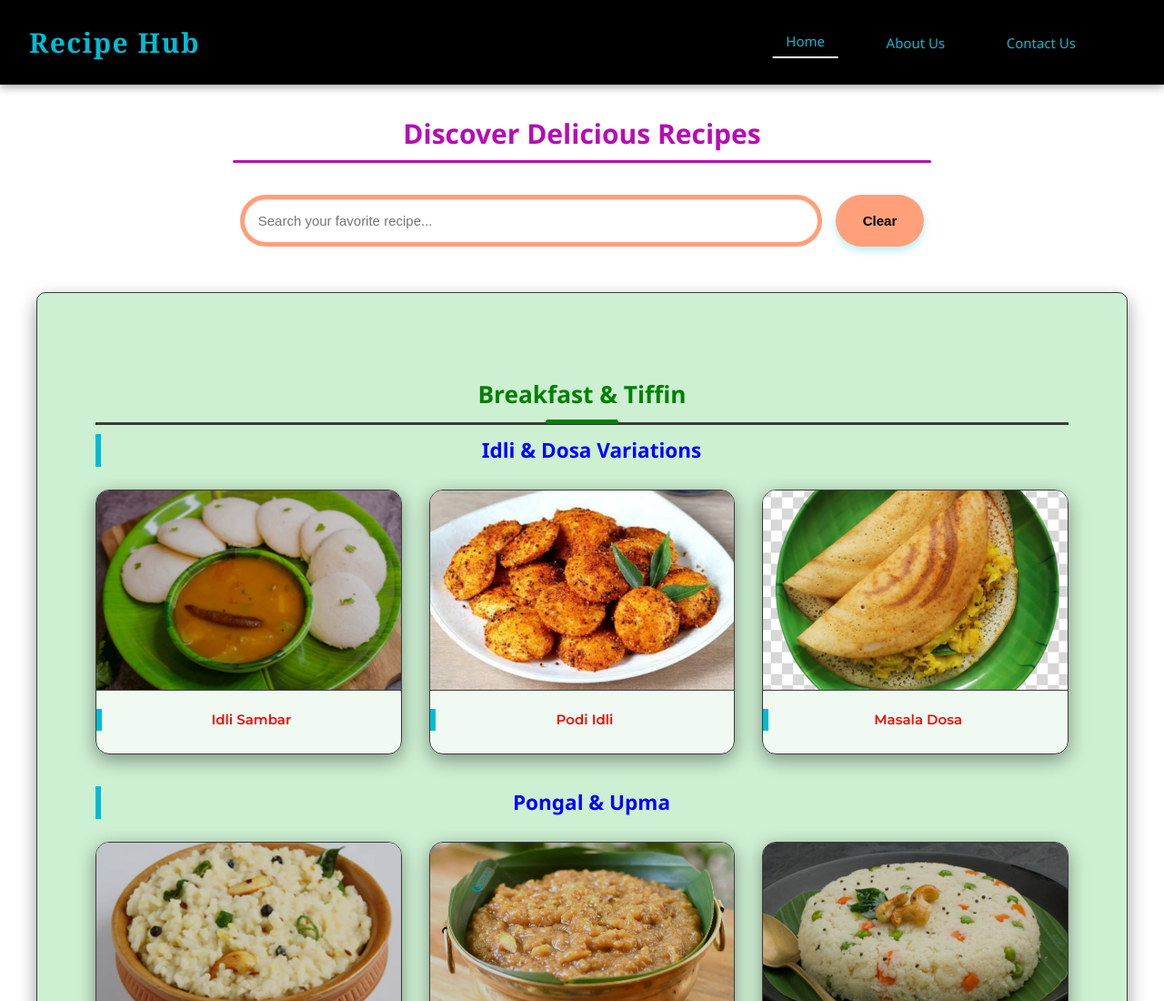
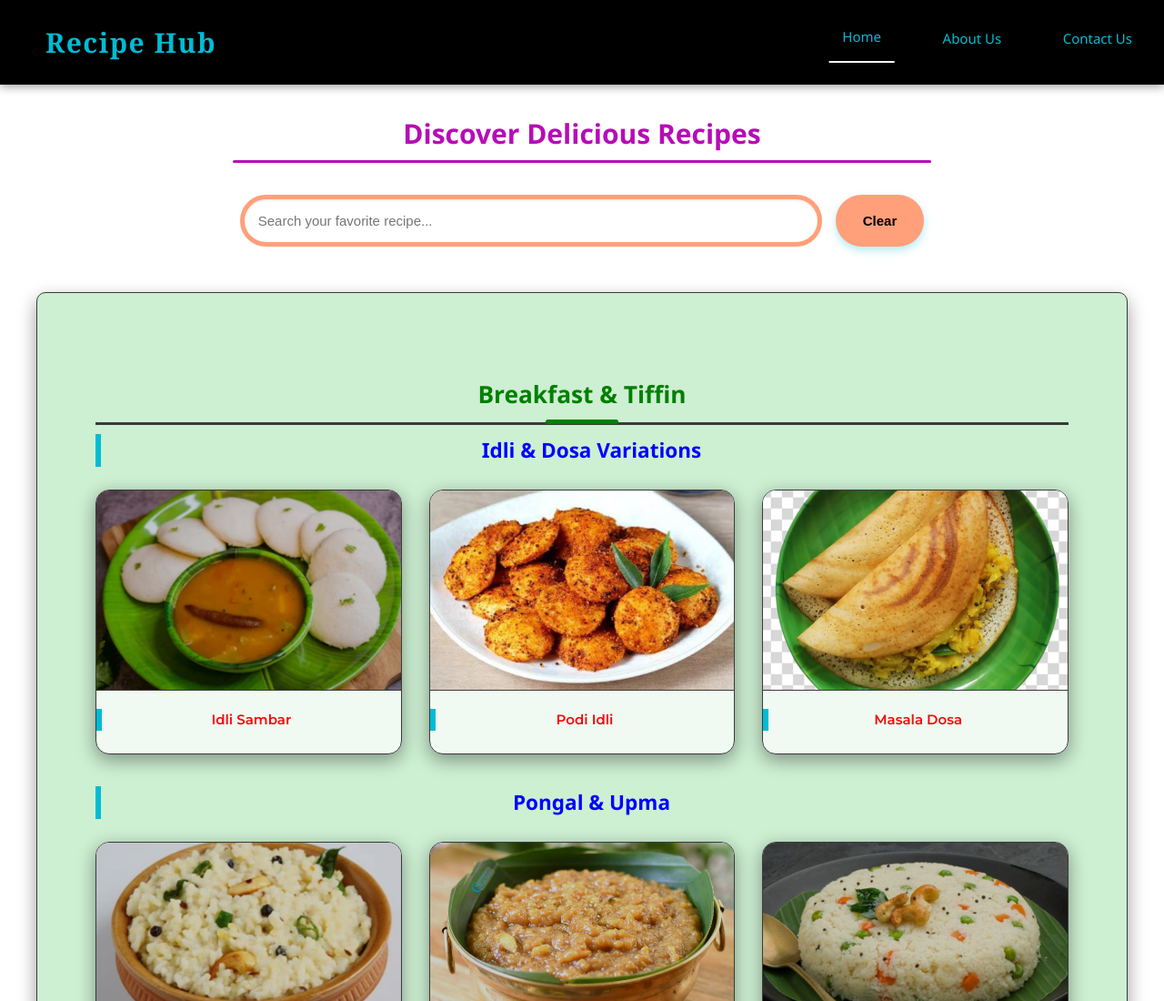
Before and after one commit to keerthana17291729/recipe-hub, a plain HTML site: page index.html in a window 1280 px wide. Shown: the top 1100 px of the page at 91% size. Drawn offline with nearby package versions, Linux system fonts and the light colour scheme.

Commit message:
Initial commit

```diff
--- a/style.css
+++ b/style.css
@@ -48,9 +48,9 @@ body {
 .navbar-container {
     display: flex;
     justify-content: space-between;
-    align-items: center;
-    max-width: 1200px;
-    padding: 0 2px;
+    align-items: left;
+    margin: 0 auto;
+    padding: 0 20px;
 }
 
 .site-name {
```
